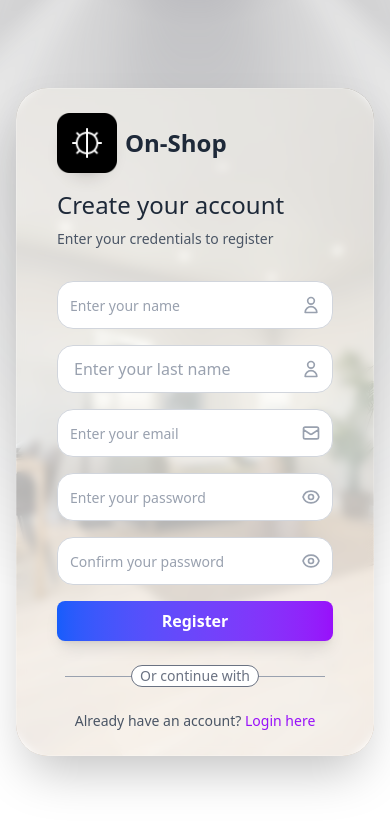
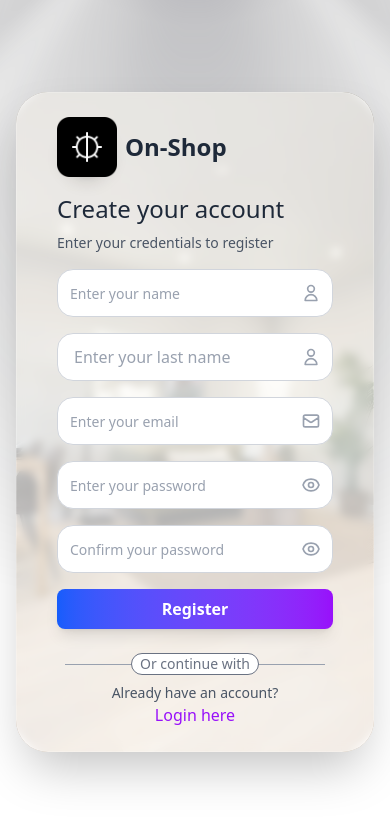
Before and after one commit to jonathanCocuy/online-shop, a Next.js app in the folder frontend/: page /register in a window 390 px wide. Shown: the top 828 px of the page. Built offline with nearby package versions, Linux system fonts and the light colour scheme; no server answers.

Commit message:
style(auth): responsive design in progress

```diff
--- a/frontend/src/app/(auth)/register/components/RegisterForm.tsx
+++ b/frontend/src/app/(auth)/register/components/RegisterForm.tsx
@@ -84,7 +84,7 @@ export default function RegisterForm() {
                     }`}
                 >
                     {/* Header */}
-                    <div className="text-left mb-8 px-4 md:px-8 lg:px-16">
+                    <div className="text-left mb-4 px-4 md:px-8 lg:px-16">
                         <div className="flex items-center justify-start gap-2 mb-4">
                             <div className="flex items-center justify-center w-15 h-15 shadow-lg rounded-full bg-white">
                                 <Image src="/images/login-logo.png" alt="Register" width={60} height={60} className="rounded-sm" />
@@ -308,9 +308,10 @@ export default function RegisterForm() {
                     </form>
 
                     {/* Footer */}
-                    <div className="mt-4 text-center px-4 md:px-8 lg:px-16">
+                    <div className="text-center px-4 md:px-8 lg:px-16">
                         <p className="text-sm text-gray-600">
                             Already have an account?{' '}
+                        </p>
                         <Link
                             href="/login"
                             onClick={handleNavigateToLogin}
@@ -318,7 +319,6 @@ export default function RegisterForm() {
                         >
                             Login here
                         </Link>
-                        </p>
                     </div>
                 </div>
             </div>
```
Lines whose indentation alone changed are shown as unchanged.
